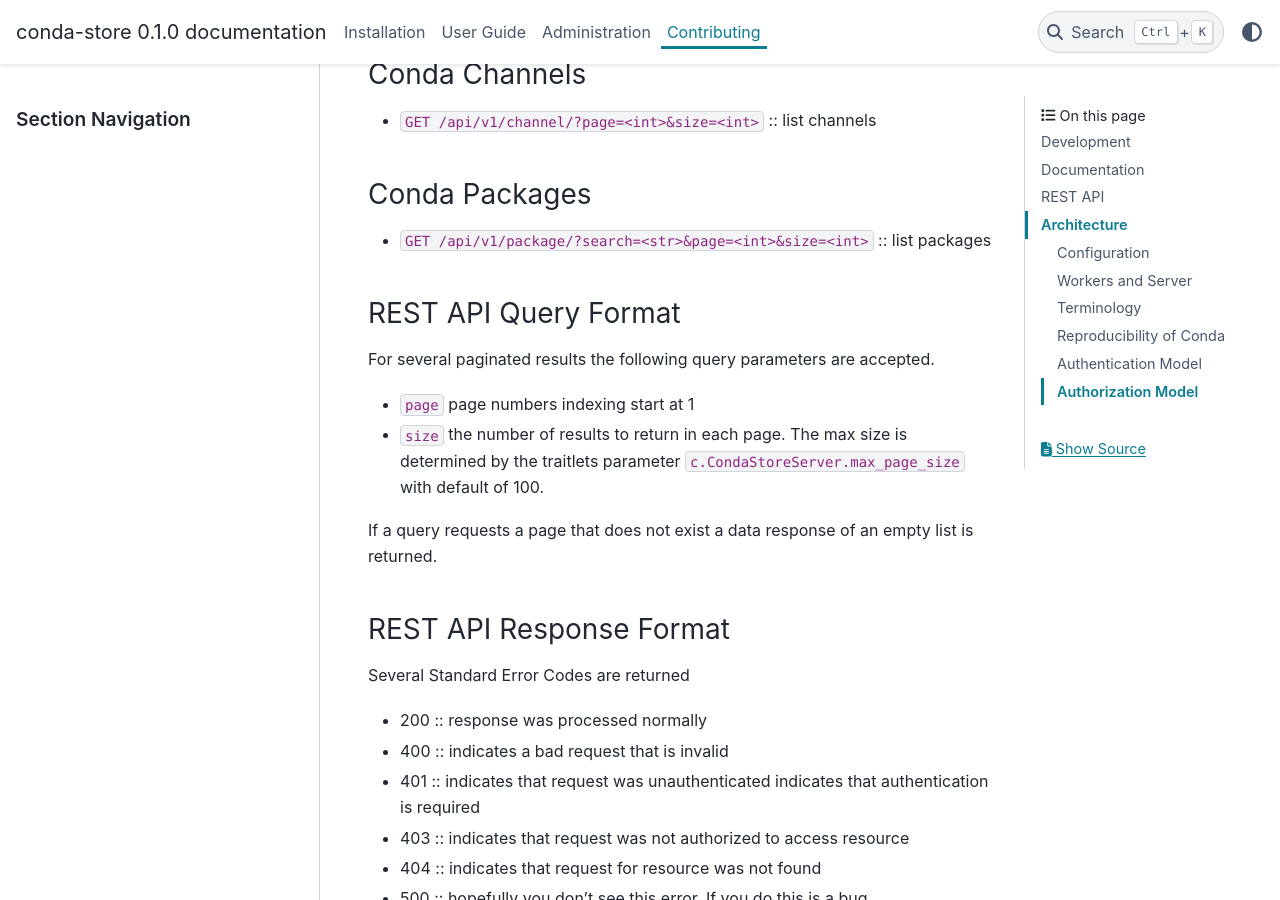
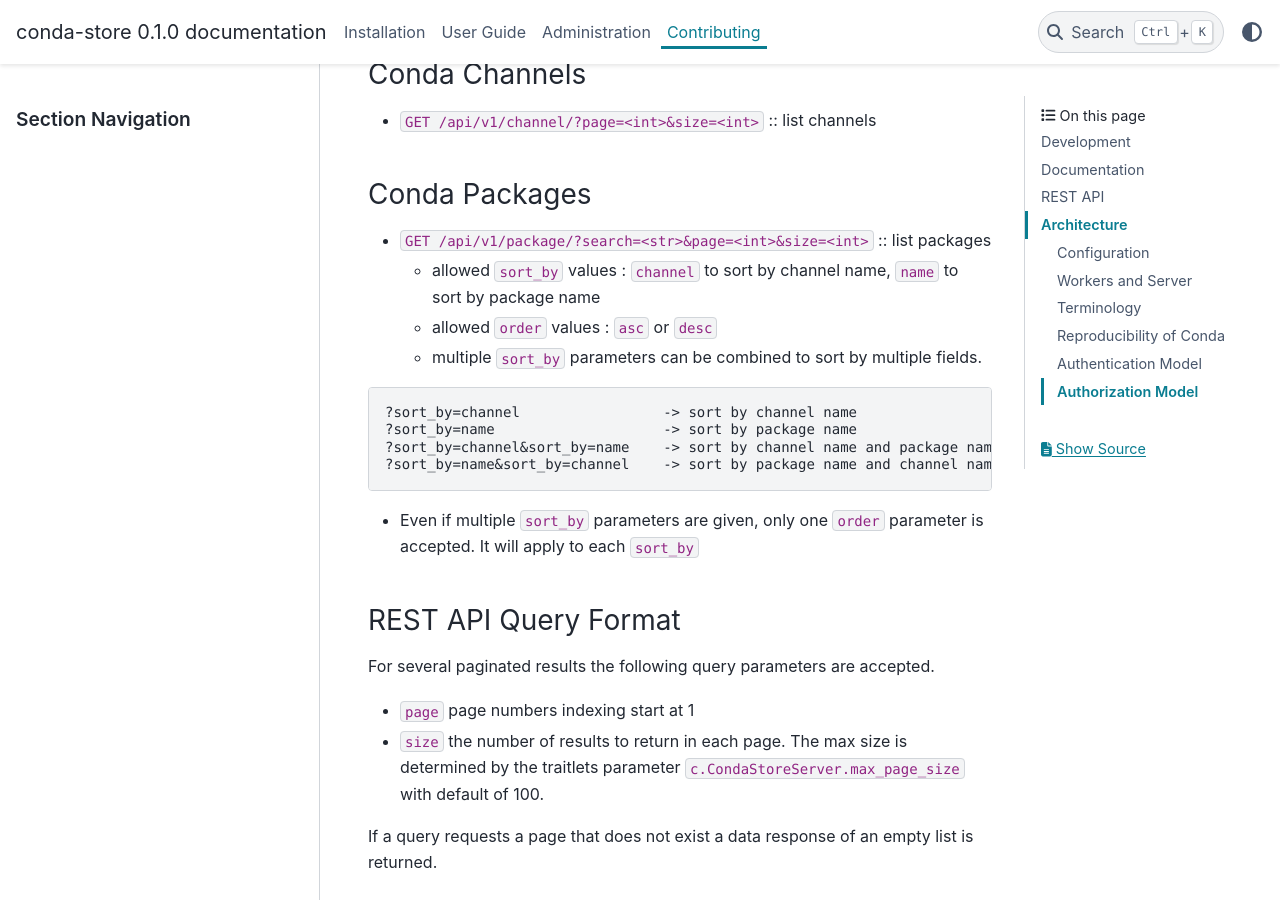
Before and after one commit to conda-incubator/conda-store, a Sphinx documentation site: the page built from docs/contributing.md, in a window 1280 px wide and 900 px high, scrolled down 2811 px. Built offline with Sphinx 7.4.7 and the PyData theme 0.15.4, drawn with Linux system fonts in a browser that asks for light colours.

Commit message:
sort packages by channel name and package name

````diff
--- a/docs/contributing.md
+++ b/docs/contributing.md
@@ -113,6 +113,19 @@
 ### Conda Packages
 
  - `GET /api/v1/package/?search=<str>&page=<int>&size=<int>` :: list packages
+   - allowed `sort_by` values : `channel` to sort by channel name, `name` to sort by package name
+   - allowed `order` values : `asc` or `desc`
+   - multiple `sort_by` parameters can be combined to sort by multiple fields.
+```
+?sort_by=channel                 -> sort by channel name
+?sort_by=name                    -> sort by package name
+?sort_by=channel&sort_by=name    -> sort by channel name and package name
+?sort_by=name&sort_by=channel    -> sort by package name and channel name
+```
+   - Even if multiple `sort_by` parameters are given, only one `order` parameter is accepted. It will apply to each `sort_by`
+
+
+
 
 ### REST API Query Format
 
````
Also changed, not shown: 2 other files.
